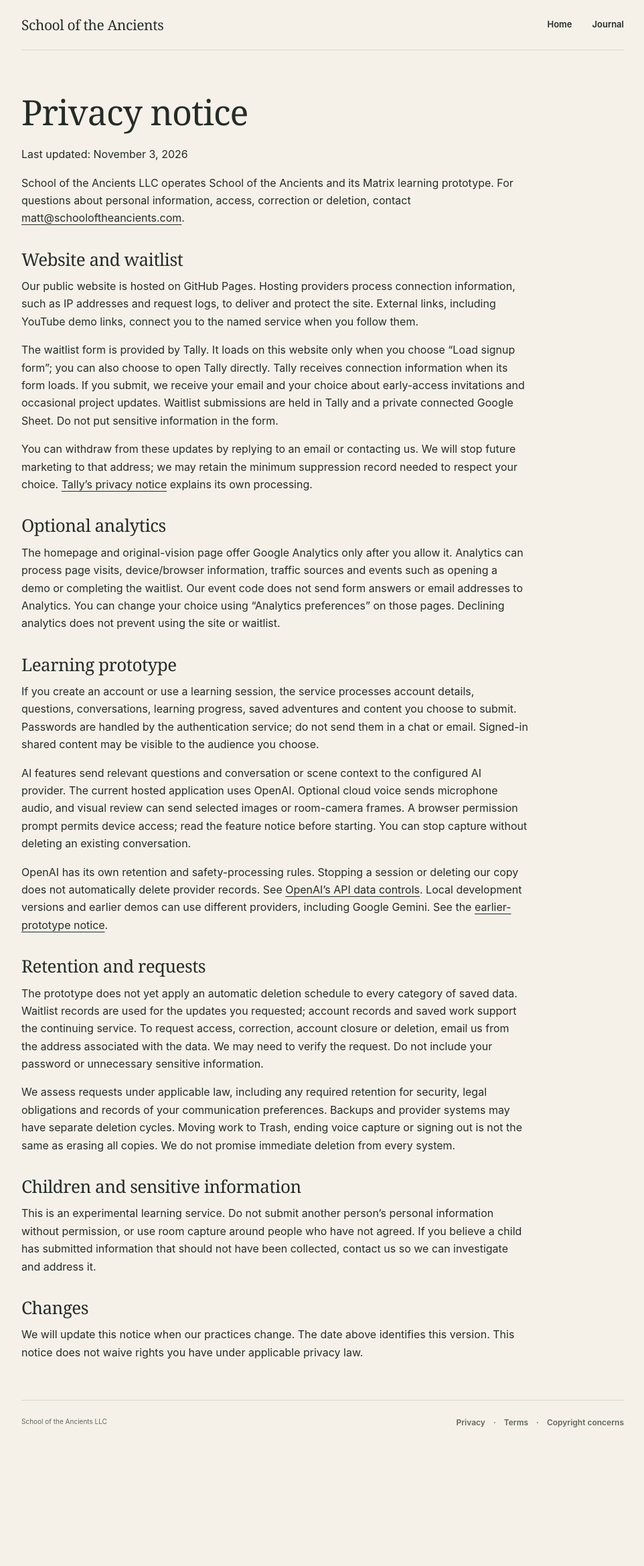
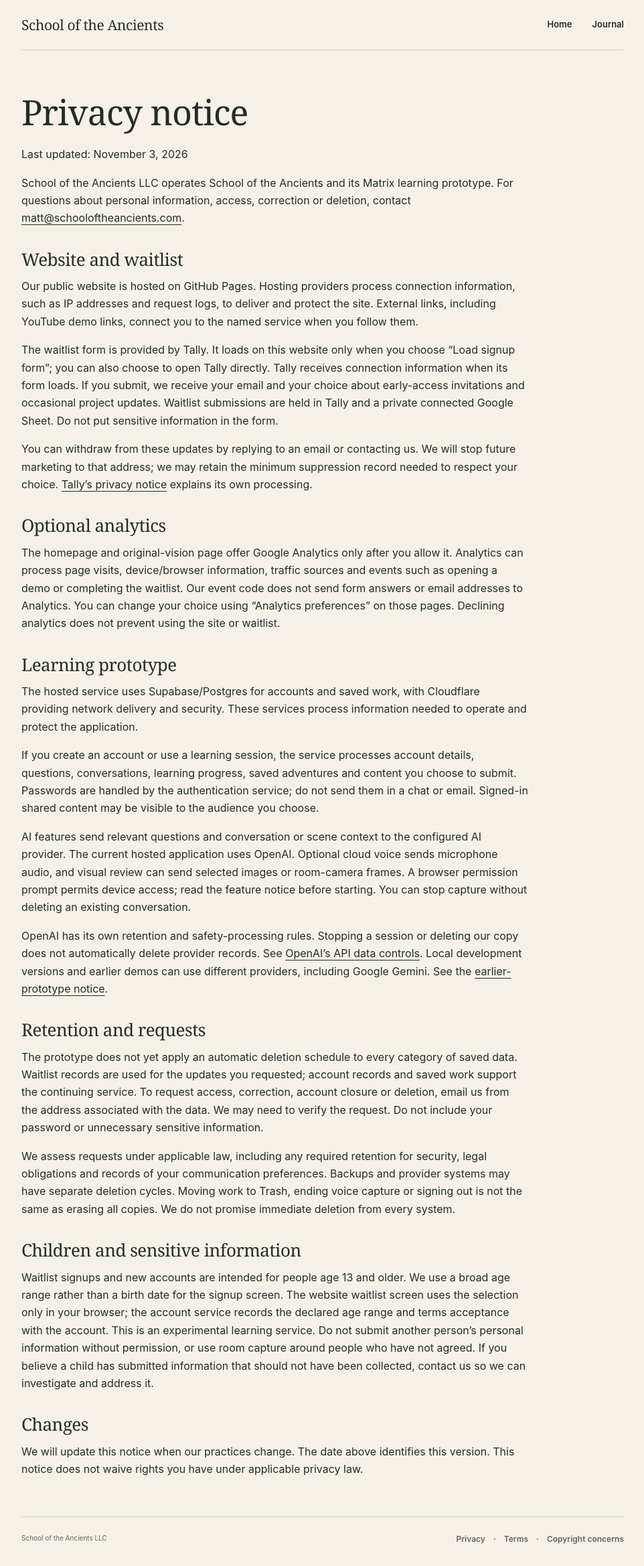
Before and after one commit to School-of-the-Ancients/School-of-the-Ancients.github.io, a Jekyll site: the page privacy/index.html, which Jekyll copies as it is, in a window 1280 px wide. Shown: the whole page at 67% size, without its empty margins (158-1120 px from the left). Built offline with Jekyll 4.4.1, drawn with Linux system fonts in a browser that asks for light colours; before the commit the page ends 2164 px from its top, so only the background shows below that.

Commit message:
fix: add 13-plus waitlist eligibility screen

```diff
--- a/legal.css
+++ b/legal.css
@@ -1 +1,2 @@
 .legal{max-width:900px}.legal main{padding:42px 0}.legal h1{font-size:clamp(34px,6vw,52px);letter-spacing:-1px}.legal h2{font-size:26px;letter-spacing:-.5px;margin:34px 0 12px}.legal p{max-width:75ch}.legal footer nav{flex-wrap:wrap;gap:12px;font-size:12px}#waitlist-disclosure{font-size:13px}#waitlist-status{font-size:13px;margin:12px 0}
+#waitlist-age{display:block;font:inherit;width:100%;max-width:320px;padding:10px;margin:8px 0}#waitlist-age-note{font-size:13px}.button:disabled{opacity:.55;cursor:not-allowed}
--- a/privacy/index.html
+++ b/privacy/index.html
@@ -11,13 +11,13 @@
 <h2>Optional analytics</h2>
 <p>The homepage and original-vision page offer Google Analytics only after you allow it. Analytics can process page visits, device/browser information, traffic sources and events such as opening a demo or completing the waitlist. Our event code does not send form answers or email addresses to Analytics. You can change your choice using “Analytics preferences” on those pages. Declining analytics does not prevent using the site or waitlist.</p>
 <h2>Learning prototype</h2>
-<p>If you create an account or use a learning session, the service processes account details, questions, conversations, learning progress, saved adventures and content you choose to submit. Passwords are handled by the authentication service; do not send them in a chat or email. Signed-in shared content may be visible to the audience you choose.</p>
+<p>The hosted service uses Supabase/Postgres for accounts and saved work, with Cloudflare providing network delivery and security. These services process information needed to operate and protect the application.</p><p>If you create an account or use a learning session, the service processes account details, questions, conversations, learning progress, saved adventures and content you choose to submit. Passwords are handled by the authentication service; do not send them in a chat or email. Signed-in shared content may be visible to the audience you choose.</p>
 <p>AI features send relevant questions and conversation or scene context to the configured AI provider. The current hosted application uses OpenAI. Optional cloud voice sends microphone audio, and visual review can send selected images or room-camera frames. A browser permission prompt permits device access; read the feature notice before starting. You can stop capture without deleting an existing conversation.</p>
 <p>OpenAI has its own retention and safety-processing rules. Stopping a session or deleting our copy does not automatically delete provider records. See <a href="https://developers.openai.com/api/docs/guides/your-data" rel="noopener noreferrer">OpenAI’s API data controls</a>. Local development versions and earlier demos can use different providers, including Google Gemini. See the <a href="/history/prototypes.html">earlier-prototype notice</a>.</p>
 <h2>Retention and requests</h2>
 <p>The prototype does not yet apply an automatic deletion schedule to every category of saved data. Waitlist records are used for the updates you requested; account records and saved work support the continuing service. To request access, correction, account closure or deletion, email us from the address associated with the data. We may need to verify the request. Do not include your password or unnecessary sensitive information.</p>
 <p>We assess requests under applicable law, including any required retention for security, legal obligations and records of your communication preferences. Backups and provider systems may have separate deletion cycles. Moving work to Trash, ending voice capture or signing out is not the same as erasing all copies. We do not promise immediate deletion from every system.</p>
 <h2>Children and sensitive information</h2>
-<p>This is an experimental learning service. Do not submit another person’s personal information without permission, or use room capture around people who have not agreed. If you believe a child has submitted information that should not have been collected, contact us so we can investigate and address it.</p>
+<p>Waitlist signups and new accounts are intended for people age 13 and older. We use a broad age range rather than a birth date for the signup screen. The website waitlist screen uses the selection only in your browser; the account service records the declared age range and terms acceptance with the account. This is an experimental learning service. Do not submit another person’s personal information without permission, or use room capture around people who have not agreed. If you believe a child has submitted information that should not have been collected, contact us so we can investigate and address it.</p>
 <h2>Changes</h2>
 <p>We will update this notice when our practices change. The date above identifies this version. This notice does not waive rights you have under applicable privacy law.</p></main><footer><span>School of the Ancients LLC</span><nav aria-label="Legal"><a href="/privacy/">Privacy</a> · <a href="/terms/">Terms</a> · <a href="/copyright/">Copyright concerns</a></nav></footer></div></body></html>
--- a/terms/index.html
+++ b/terms/index.html
@@ -7,7 +7,7 @@
 <h2>An experimental learning service</h2>
 <p>The service provides AI-assisted conversations and visual learning experiences. It is not an accredited school and does not award academic credit or professional qualifications. AI explanations, assessments and generated exhibits may be inaccurate. Verify important information with reliable sources. Do not rely on the service for medical, legal, financial or safety-critical decisions.</p>
 <p>Historical teachers are fictionalized AI interpretations, not the actual people, authentic recordings or authorized representatives. No affiliation with or endorsement by those people, their estates or associated institutions is implied.</p>
-<h2>Accounts and use</h2>
+<h2>Age and accounts</h2><p>You must be at least 13 to join the waitlist or create an account. If you are under 18, discuss the service with a parent or guardian. An age declaration is not verified parental consent; where additional consent is required by law, it must be obtained before using the service.</p>
 <p>Keep account credentials private, provide accurate information, and use only accounts and content you are authorized to access. Do not interfere with the service, bypass access controls, upload unlawful material, impersonate others, or use it to harm or harass people. Access and features may change while the prototype is developed.</p>
 <h2>Your content and generated material</h2>
 <p>You retain any rights you hold in your submitted content. Submit only material you are entitled to use and share. You authorize processing of that content as needed to provide the features you request, including sending relevant content to AI and hosting providers as described in the privacy notice. Sharing work with others makes it available to your selected audience.</p>
```
Also changed, not shown: index.html (+6 -3 lines), tests/waitlist.test.mjs (+21 -4 lines), waitlist.js (+21 -1 lines).
